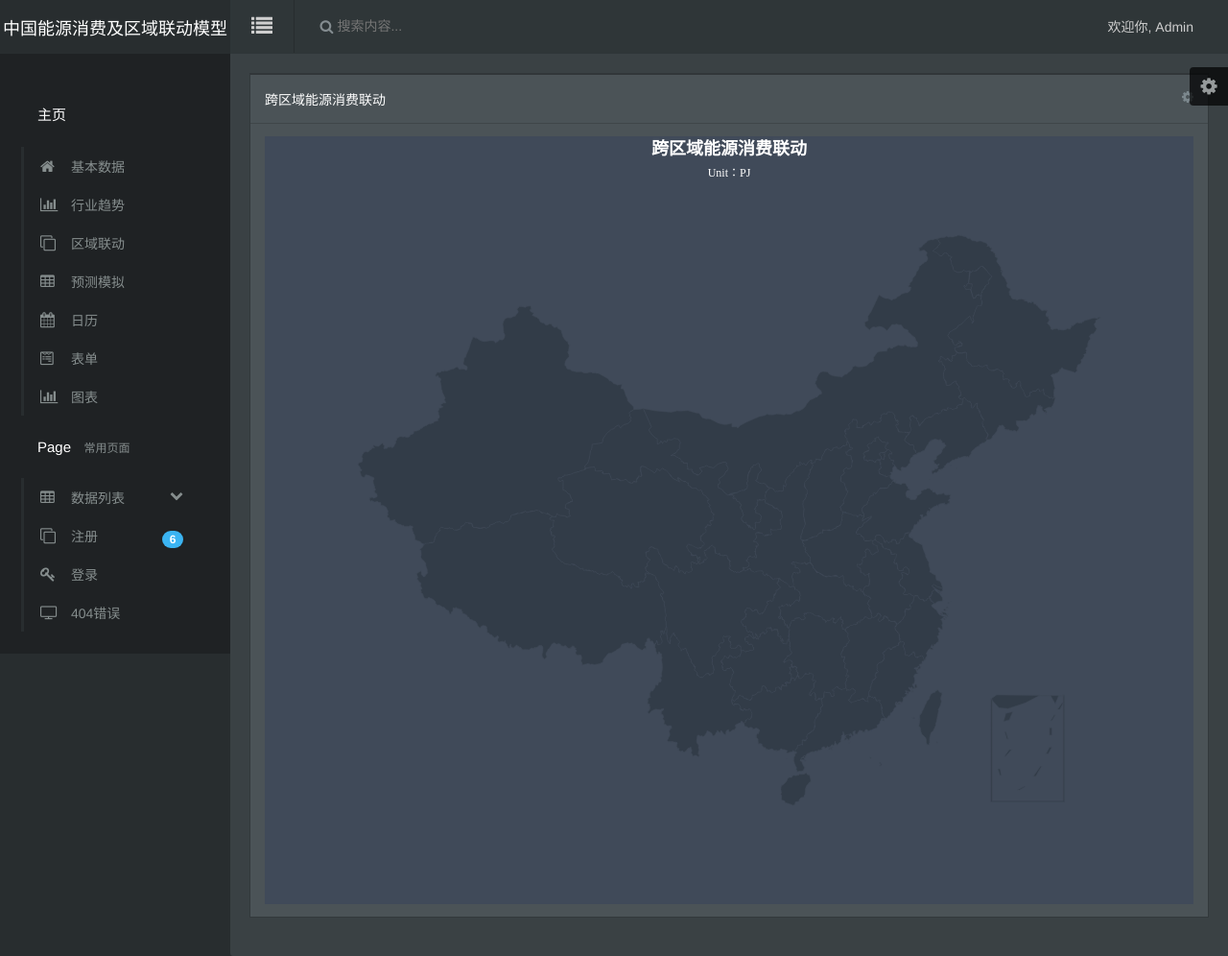
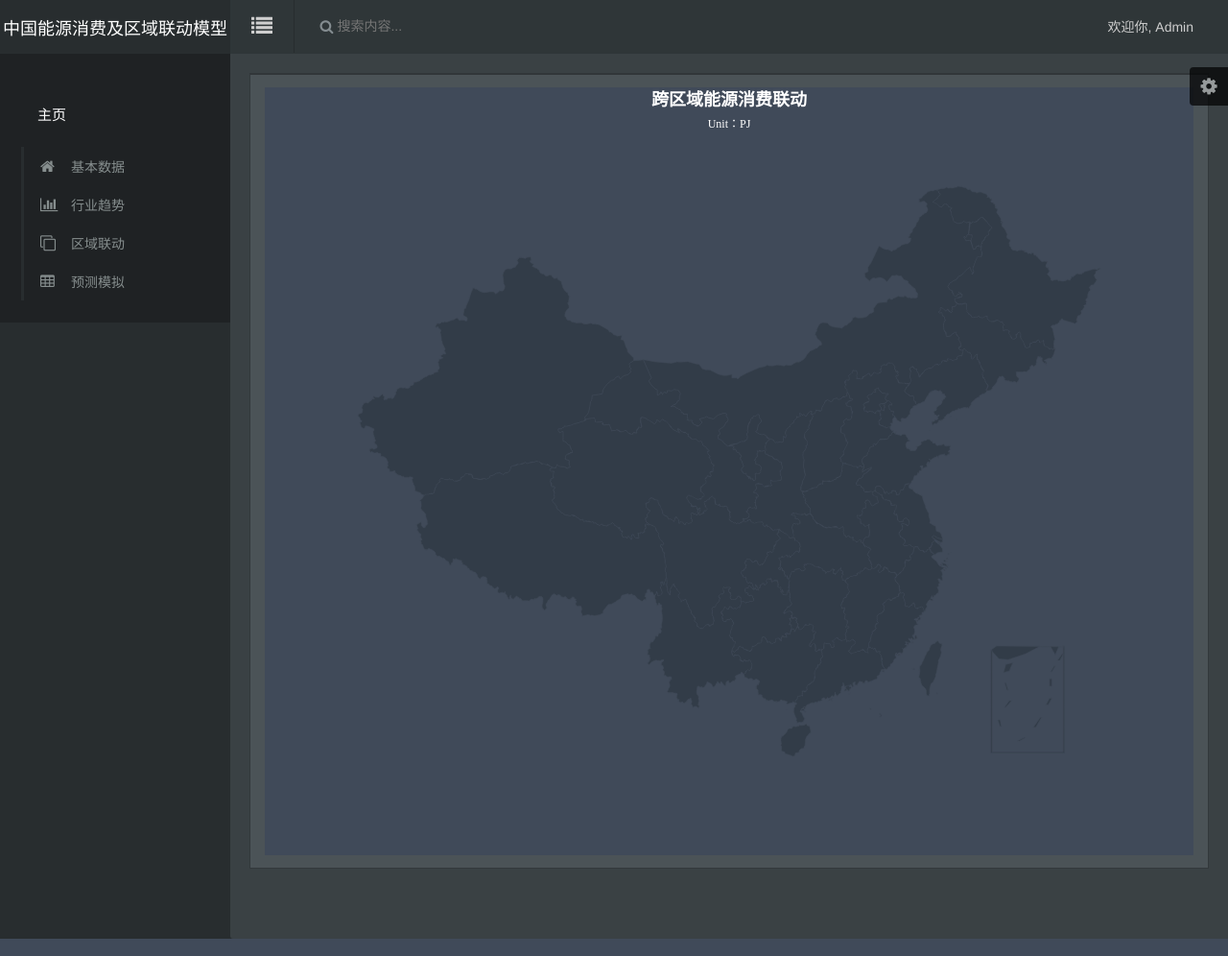
Before and after one commit to gzy1991/regionalenergy, a Django app: template templates/app/regionLink.html in a window 1280 px wide. Shown: the whole page at 96% size. Run offline with Django 3.2, Linux system fonts and the light colour scheme; the template is opened without the code that fills it, so the values that code supplies are empty.

Commit message:
页面修改

```diff
--- a/static/common/html/sidebar.html
+++ b/static/common/html/sidebar.html
@@ -26,25 +26,25 @@
                         <i class="am-icon-table sidebar-nav-link-logo"></i> 预测模拟
                     </a>
                 </li>
-                <li class="sidebar-nav-link">
+                <!--<li class="sidebar-nav-link">
                     <a  href="javascript:;" onclick="js_method(this)"  data-url="calendarPage">
                         <i class="am-icon-calendar sidebar-nav-link-logo"></i> 日历
                     </a>
-                </li>
-                <li class="sidebar-nav-link">
+                </li>-->
+                <!--<li class="sidebar-nav-link">
                     <a  href="javascript:;" onclick="js_method(this)"  data-url="formPage">
                         <i class="am-icon-wpforms sidebar-nav-link-logo"></i> 表单
 
                     </a>
-                </li>
-                <li class="sidebar-nav-link">
+                </li>-->
+                <!--<li class="sidebar-nav-link">
                     <a  href="javascript:;" onclick="js_method(this)"  data-url="chartPage">
                         <i class="am-icon-bar-chart sidebar-nav-link-logo"></i> 图表
 
                     </a>
-                </li>
+                </li>-->
 
-                <li class="sidebar-nav-heading">Page<span class="sidebar-nav-heading-info"> 常用页面</span></li>
+                <!--<li class="sidebar-nav-heading">Page<span class="sidebar-nav-heading-info"> 常用页面</span></li>
                 <li class="sidebar-nav-link">
                     <a href="javascript:;" class="sidebar-nav-sub-title">
                         <i class="am-icon-table sidebar-nav-link-logo"></i> 数据列表
@@ -63,8 +63,8 @@
                             </a>
                         </li>
                     </ul>
-                </li>
-                <li class="sidebar-nav-link">
+                </li>-->
+                <!--<li class="sidebar-nav-link">
                     <a  href="javascript:;" onclick="js_method(this)"  data-url="signUpPage">
                         <i class="am-icon-clone sidebar-nav-link-logo"></i> 注册
                         <span class="am-badge am-badge-secondary sidebar-nav-link-logo-ico am-round am-fr am-margin-right-sm">6</span>
@@ -74,11 +74,11 @@
                     <a  href="javascript:;" onclick="js_method(this)"  data-url="loginPage">
                         <i class="am-icon-key sidebar-nav-link-logo"></i> 登录
                     </a>
-                </li>
-                <li class="sidebar-nav-link">
-                    <a  data-url="errorPage"><!--errorPage-->
+                </li>-->
+                <!--<li class="sidebar-nav-link">
+                    <a  data-url="errorPage">&lt;!&ndash;errorPage&ndash;&gt;
                         <i class="am-icon-tv sidebar-nav-link-logo"></i> 404错误
                     </a>
-                </li>
+                </li>-->
 
             </ul>
--- a/templates/app/regionLink.html
+++ b/templates/app/regionLink.html
@@ -52,12 +52,12 @@
 
             <div class="row-content am-cf">
                 <div class="widget am-cf">
-                    <div class="widget-head am-cf">
+                    <!--<div class="widget-head am-cf">
                         <div class="widget-title am-fl">跨区域能源消费联动</div>
                         <div class="widget-function am-fr">
                             <a href="javascript:;" class="am-icon-cog"></a>
                         </div>
-                    </div>
+                    </div>-->
                     <div class="widget-body am-fr">
                         <div style="height: 800px"  id="tpl-echarts-A">
 
```
